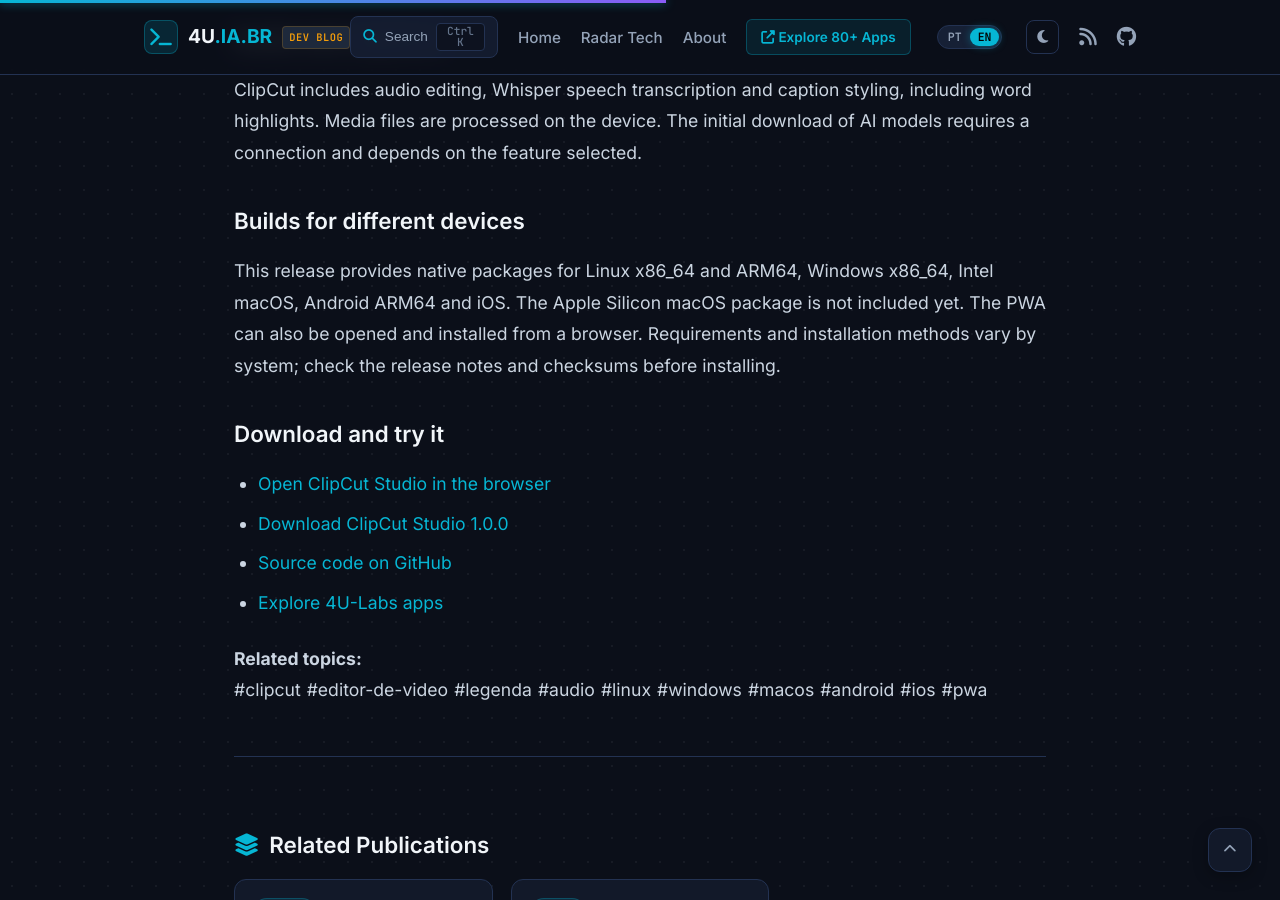
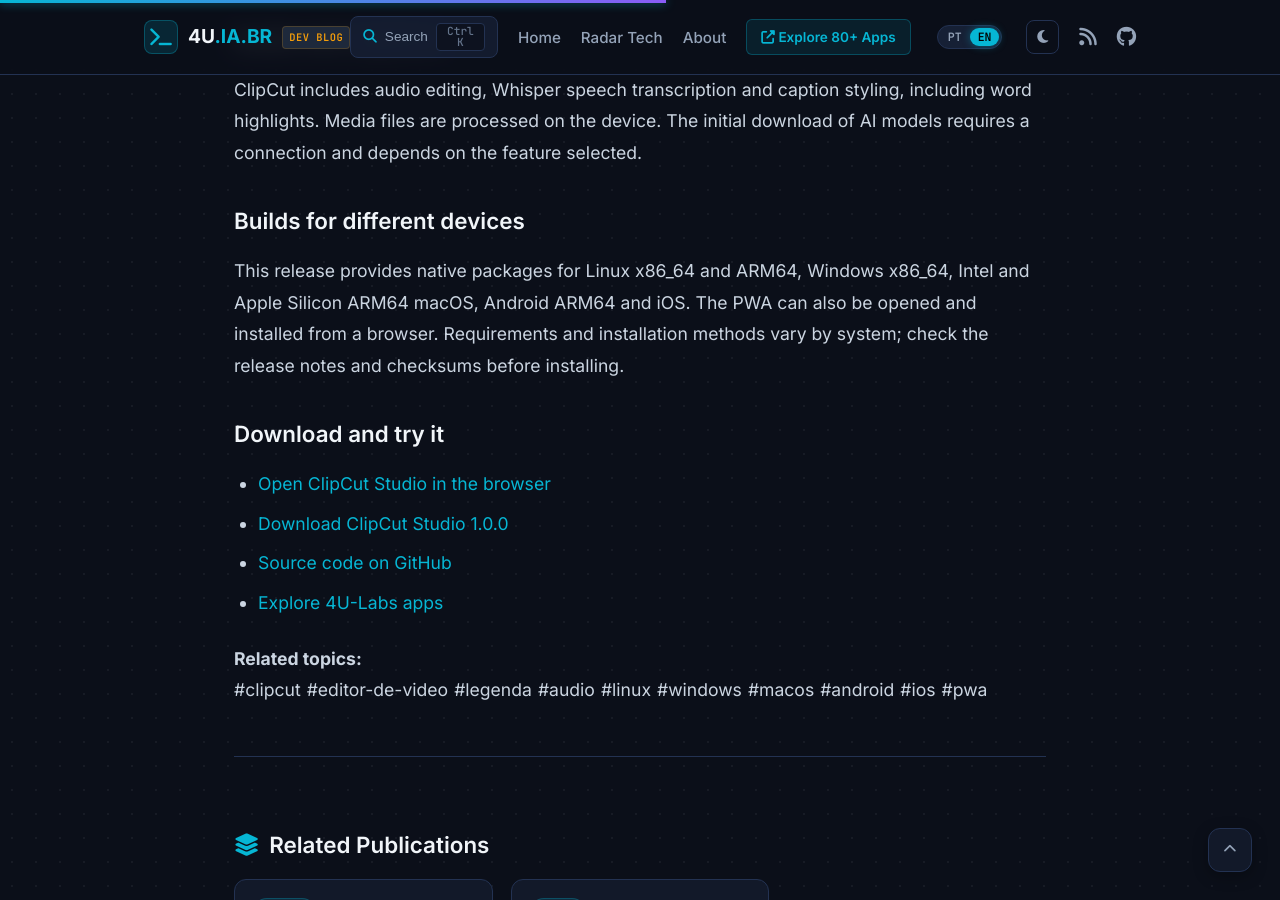
Before and after one commit to 4u-Labs/4u-labs.github.io, a Jekyll site: the page built from _posts/2026-11-04-clipcut-studio-1.0.0-editor-nativo.md, in a window 1280 px wide and 900 px high, scrolled down 1646 px. Built offline with Jekyll 4.4.1, drawn with Linux system fonts in a browser that asks for light colours.

Commit message:
docs: update ClipCut Apple Silicon availability

```diff
--- a/_posts/2026-11-04-clipcut-studio-1.0.0-editor-nativo.md
+++ b/_posts/2026-11-04-clipcut-studio-1.0.0-editor-nativo.md
@@ -27,7 +27,7 @@
 
 ### Versões para cada dispositivo
 
-A release traz pacotes nativos para Linux x86_64 e ARM64, Windows x86_64, macOS Intel, Android ARM64 e iOS. O pacote macOS Apple Silicon ainda não está incluído. A versão PWA também pode ser aberta e instalada no navegador. Requisitos e métodos de instalação variam conforme o sistema; consulte as notas e os checksums na página de releases.
+A release traz pacotes nativos para Linux x86_64 e ARM64, Windows x86_64, macOS Intel e Apple Silicon ARM64, Android ARM64 e iOS. A versão PWA também pode ser aberta e instalada no navegador. Requisitos e métodos de instalação variam conforme o sistema; consulte as notas e os checksums na página de releases.
 
 ### Baixar e experimentar
 
@@ -54,7 +54,7 @@
 
 ### Builds for different devices
 
-This release provides native packages for Linux x86_64 and ARM64, Windows x86_64, Intel macOS, Android ARM64 and iOS. The Apple Silicon macOS package is not included yet. The PWA can also be opened and installed from a browser. Requirements and installation methods vary by system; check the release notes and checksums before installing.
+This release provides native packages for Linux x86_64 and ARM64, Windows x86_64, Intel and Apple Silicon ARM64 macOS, Android ARM64 and iOS. The PWA can also be opened and installed from a browser. Requirements and installation methods vary by system; check the release notes and checksums before installing.
 
 ### Download and try it
 
```
